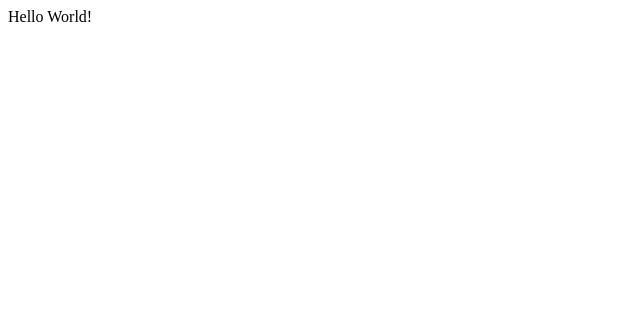
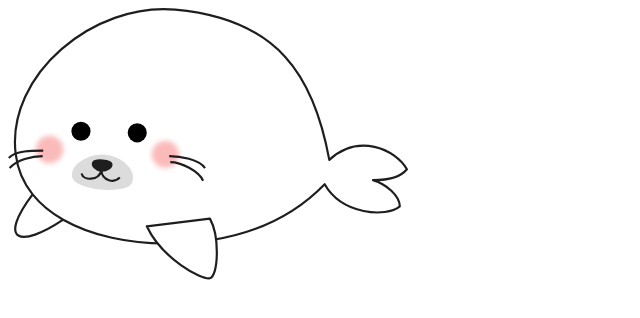
Before and after one commit to chvmvd/azarashi-creator, a React (Vite) app: page / in a window 1280 px wide. Shown: the top 318 px of the page, without its empty margins (0-640 px from the left). Built offline with nearby package versions, Linux system fonts and the light colour scheme.

Commit message:
Create AzarashiSvg component

```diff
--- a/src/App.tsx
+++ b/src/App.tsx
@@ -1,9 +1,15 @@
 import React from "react";
+import AzarashiSvg from "./components/AzarashiSvg";
 
 function App(): JSX.Element {
   return (
     <>
-      <div>Hello World!</div>
+      <AzarashiSvg
+        bodyColor="white"
+        mouseColor="#DCDCDC"
+        cheekColor="#FBBABA"
+        eyeColor="black"
+      />
     </>
   );
 }
--- /dev/null
+++ b/src/components/AzarashiSvg.tsx
@@ -0,0 +1,150 @@
+import React from "react";
+
+export default function AzarashiSvg(props: {
+  bodyColor: string;
+  mouseColor: string;
+  cheekColor: string;
+  eyeColor: string;
+}): JSX.Element {
+  return (
+    <>
+      <svg
+        width="400"
+        viewBox="0 0 732 497"
+        fill="none"
+        xmlns="http://www.w3.org/2000/svg"
+      >
+        <g id="main">
+          <path
+            id="body_fill"
+            d="M306.001 3.00009C495 20 560 125 588 278C641 229 708 258 730 295C718 310 698 315 668 315C692 322.5 717 343 717 363C692 384 611 378 579.5 322.5C513 391 419 431 287 431C223.541 431 154.11 417.634 101 387.415C21.3562 440.771 -19.3147 426.741 45.0347 341C28.5203 320.344 17.4453 295.791 14.0002 267C-3.46988 121 158 -10.3121 306.001 3.00009Z"
+            fill={props.bodyColor}
+          />
+          <path
+            id="body_stroke"
+            d="M45.0347 341C28.5203 320.344 17.4453 295.791 14.0002 267C-3.46988 121 158 -10.3121 306.001 3.00009C495 20 560 125 588 278C641 229 708 258 730 295C718 310 698 315 668 315C692 322.5 717 343 717 363C692 384 611 378 579.5 322.5C513 391 419 431 287 431C223.541 431 154.11 417.634 101 387.415M45.0347 341C59.8428 359.522 79.0243 374.911 101 387.415M45.0347 341C-19.3147 426.741 21.3562 440.771 101 387.415"
+            stroke="#1E1E1E"
+            strokeWidth="4"
+            strokeLinejoin="round"
+          />
+          <path
+            id="fin_left"
+            d="M369.5 494.5C354.3 498.1 281.5 458.5 254 399.5L369.5 385.5C388 419 384.7 490.9 369.5 494.5Z"
+            fill={props.bodyColor}
+            stroke="#1E1E1E"
+            strokeWidth="4"
+            strokeLinejoin="round"
+          />
+        </g>
+        <circle
+          id="eye_right"
+          cx="133.5"
+          cy="225.5"
+          r="17.5"
+          fill={props.eyeColor}
+        />
+        <circle
+          id="eye_left"
+          cx="236.5"
+          cy="228.5"
+          r="17.5"
+          fill={props.eyeColor}
+        />
+        <g id="cheek_right" filter="url(#filter0_f_0_1)">
+          <circle cx="76" cy="259" r="25" fill={props.cheekColor} />
+        </g>
+        <g id="cheek_left" filter="url(#filter1_f_0_1)">
+          <circle cx="288" cy="268" r="25" fill={props.cheekColor} />
+        </g>
+        <path
+          id="mouse"
+          d="M179.102 268.347C146.242 264.824 110.683 288.737 117.956 311.101C125.23 333.464 214.281 341.851 226.096 321.164C237.912 300.478 211.963 271.871 179.102 268.347Z"
+          fill={props.mouseColor}
+        />
+        <g id="nose">
+          <path
+            id="nose_fill"
+            d="M170.632 297.758C160.799 296.986 153.125 288.094 155.988 282.717C159.214 276.655 187.89 278.188 189.243 285.929C190.337 292.188 179.763 298.475 170.632 297.758Z"
+            fill="#1E1E1E"
+          />
+          <path
+            id="nose_stroke"
+            d="M170.632 297.758C160.799 296.986 153.125 288.094 155.988 282.717C159.214 276.655 187.89 278.188 189.243 285.929C190.337 292.188 179.763 298.475 170.632 297.758ZM170.632 297.758C165.753 316.133 138.27 316.692 134.685 302.714M170.632 297.758C172.923 316.692 194.431 321.164 204.588 309.983"
+            stroke="#1E1E1E"
+            strokeWidth="4"
+          />
+        </g>
+        <g id="beard">
+          <path
+            id="beard_right1"
+            d="M64.5 261C44.5 261 13.5 261 1.5 274.5"
+            stroke="#1E1E1E"
+            strokeWidth="4"
+          />
+          <path
+            id="beard_right2"
+            d="M63.5 271C43.5 271 16 278 3 293"
+            stroke="#1E1E1E"
+            strokeWidth="4"
+          />
+          <path
+            id="beard_left1"
+            d="M297 282C317 282 349 298.5 357 316"
+            stroke="#1E1E1E"
+            strokeWidth="4"
+          />
+          <path
+            id="beard_left2"
+            d="M295 271C315 271 349.5 277 360.5 293"
+            stroke="#1E1E1E"
+            strokeWidth="4"
+          />
+        </g>
+        <defs>
+          <filter
+            id="filter0_f_0_1"
+            x="41"
+            y="224"
+            width="70"
+            height="70"
+            filterUnits="userSpaceOnUse"
+            colorInterpolationFilters="sRGB"
+          >
+            <feFlood floodOpacity="0" result="BackgroundImageFix" />
+            <feBlend
+              mode="normal"
+              in="SourceGraphic"
+              in2="BackgroundImageFix"
+              result="shape"
+            />
+            <feGaussianBlur
+              stdDeviation="5"
+              result="effect1_foregroundBlur_0_1"
+            />
+          </filter>
+          <filter
+            id="filter1_f_0_1"
+            x="253"
+            y="233"
+            width="70"
+            height="70"
+            filterUnits="userSpaceOnUse"
+            colorInterpolationFilters="sRGB"
+          >
+            <feFlood floodOpacity="0" result="BackgroundImageFix" />
+            <feBlend
+              mode="normal"
+              in="SourceGraphic"
+              in2="BackgroundImageFix"
+              result="shape"
+            />
+            <feGaussianBlur
+              stdDeviation="5"
+              result="effect1_foregroundBlur_0_1"
+            />
+          </filter>
+        </defs>
+      </svg>
+    </>
+  );
+}
```
